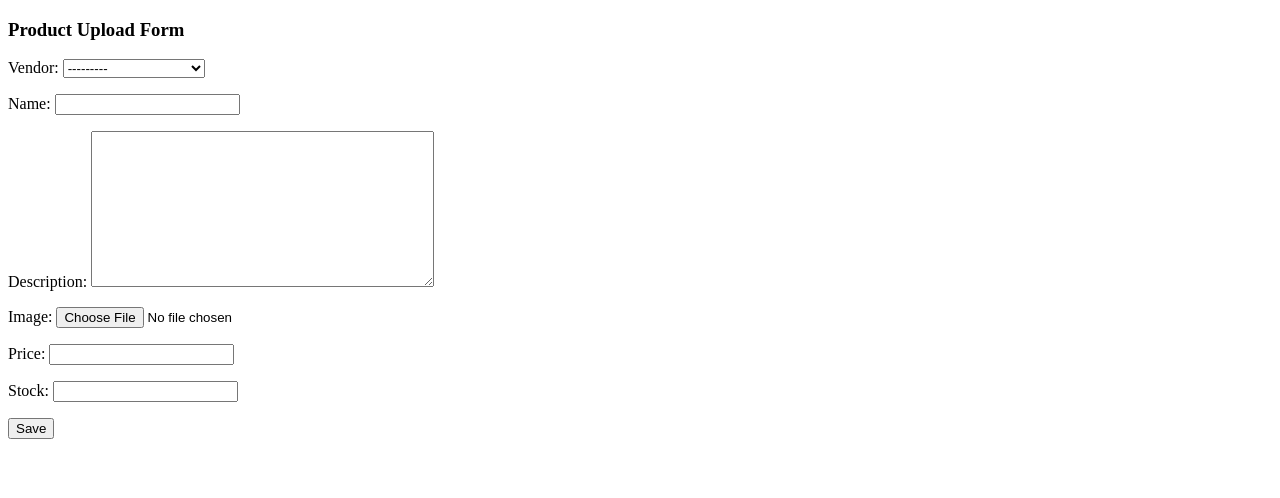
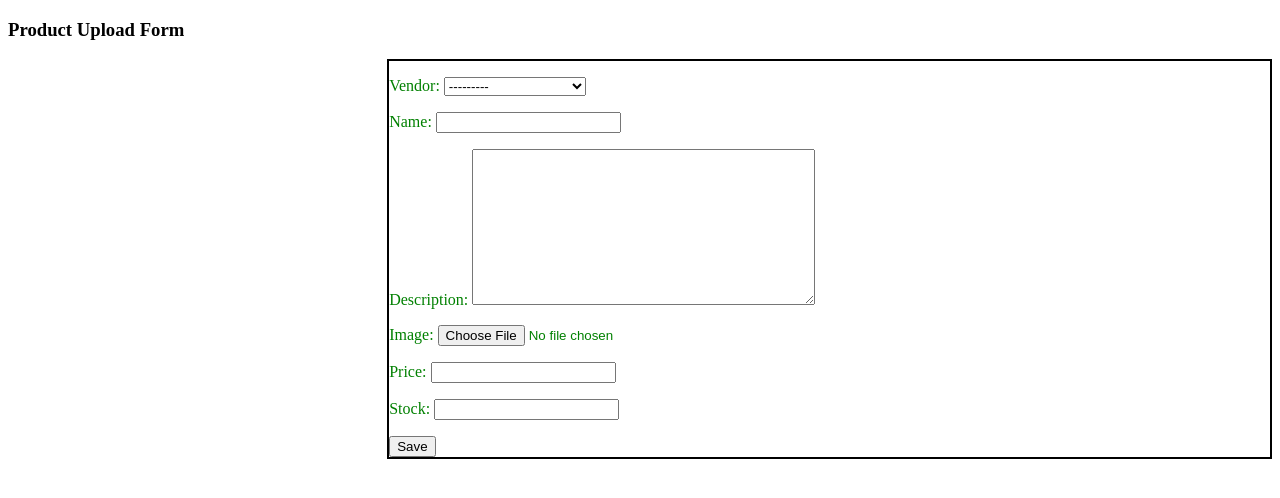
Before and after one commit to Wambui-Mwangi/Green-Kiosk-Models, a Django app: page /inventory/products/upload in a window 1280 px wide. Shown: the top 498 px of the page. Run offline with Django 4.2, Linux system fonts and the light colour scheme; data comes from the database, SQL or seed files in the repository; both versions use the stored data as it was after the commit.

Commit message:
inventory form

```diff
--- a/greenkiosk/settings.py
+++ b/greenkiosk/settings.py
@@ -126,6 +126,7 @@
 # https://docs.djangoproject.com/en/4.2/howto/static-files/
 
 STATIC_URL = 'static/'
+STATICFILES_DIRS = [os.path.join(BASE_DIR, 'static')]
 
 # Default primary key field type
 # https://docs.djangoproject.com/en/4.2/ref/settings/#default-auto-field
--- /dev/null
+++ b/static/css/product_upload.css
@@ -0,0 +1,5 @@
+.upload_form{
+    margin-left: 30%;
+    color: green;
+    border: solid 2px black;
+}
--- a/templates/inventory/product_upload.html
+++ b/templates/inventory/product_upload.html
@@ -1,13 +1,15 @@
+{% load static %}
 <!DOCTYPE html>
 <html lang="en">
 <head>
     <meta charset="UTF-8">
     <meta name="viewport" content="width=device-width, initial-scale=1.0">
     <title>Document</title>
+    <link rel="stylesheet" type="text/css" href="{% static 'css/product_upload.css'%}">
 </head>
 <body>
     <h3>Product Upload Form</h3>
-    <form method="POST" classpyth="upload_form">
+    <form method="POST" class="upload_form">
         {%csrf_token%}
         {{form.as_p}}
         <button type="submit">Save</button>
```
Also changed, not shown: db.sqlite3.
